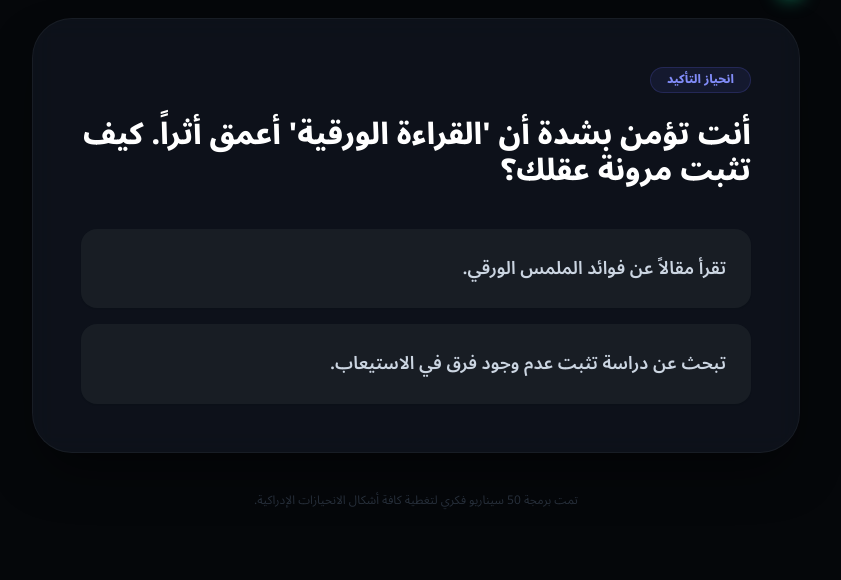
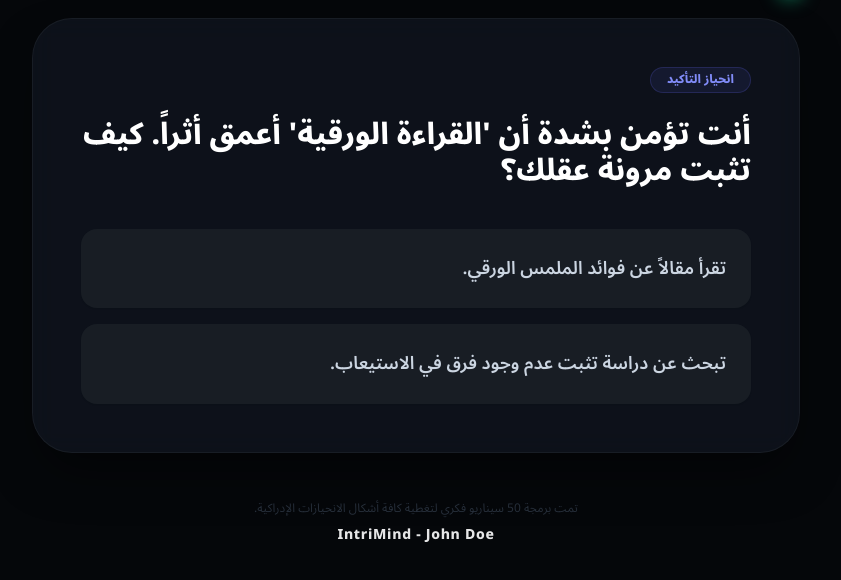
Before and after one commit to JohnDoeAgno/cognitive-fallacies-quiz, a plain HTML site: page index.html in a window 1280 px wide. Shown: the part 132-712 px from the top of the page, without its empty margins (224-1065 px from the left). Drawn offline with nearby package versions, Linux system fonts and the light colour scheme.

Commit message:
Update index.html

```diff
--- a/index.html
+++ b/index.html
@@ -160,8 +160,13 @@
             </div>
         </main>
 
-        <footer class="text-center text-slate-600 text-xs font-medium pt-4 opacity-50">
-            تمت برمجة 50 سيناريو فكري لتغطية كافة أشكال الانحيازات الإدراكية.
+        <footer class="text-center py-6">
+            <p class="text-slate-600 text-xs font-medium opacity-50 mb-2">
+                تمت برمجة 50 سيناريو فكري لتغطية كافة أشكال الانحيازات الإدراكية.
+            </p>
+            <div class="text-white font-bold text-sm tracking-wider opacity-90">
+                IntriMind - John Doe
+            </div>
         </footer>
     </div>
 
```
